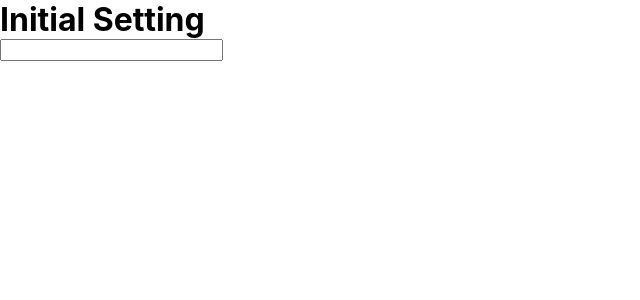
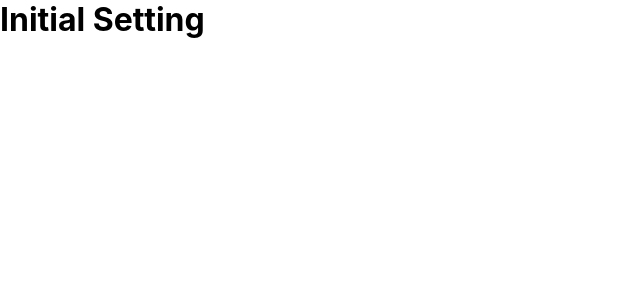
Before and after one commit to YAPP-Github/20th-ALL-Rounder-Team-1-Web, a React app: page / in a window 1280 px wide. Shown: the top 300 px of the page, without its empty margins (0-640 px from the left). Built offline with nearby package versions, Linux system fonts and the light colour scheme; a web font is replaced by a local one.

Commit message:
:recycle: 테스트용 컴포넌트 제거

```diff
--- a/src/App.tsx
+++ b/src/App.tsx
@@ -1,10 +1,7 @@
-import { DebounceInput } from '@/components';
-
 const App = () => {
   return (
     <div>
       <h1>Initial Setting</h1>
-      <DebounceInput />
     </div>
   );
 };
```
